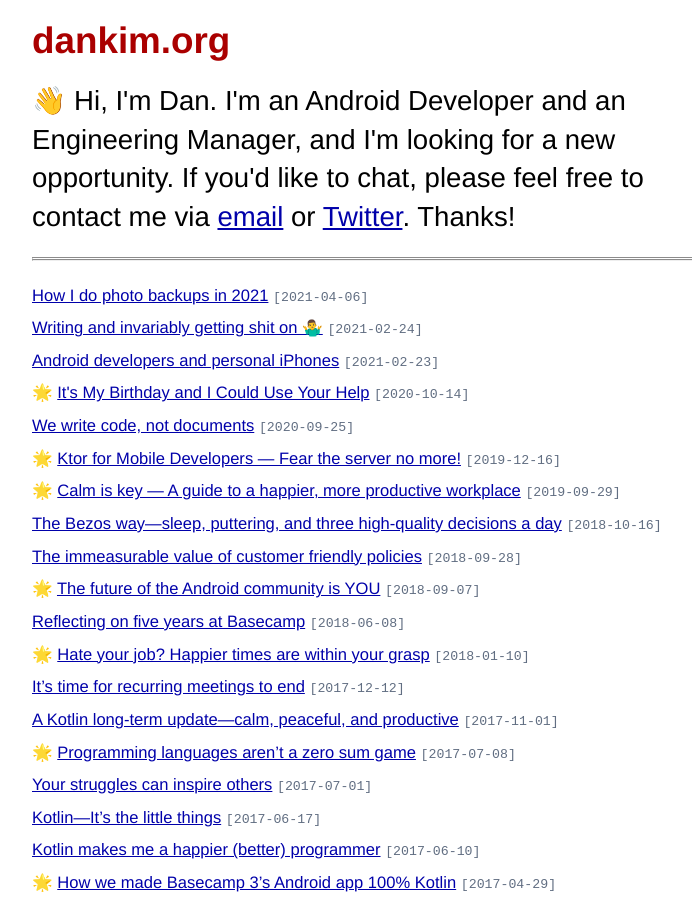
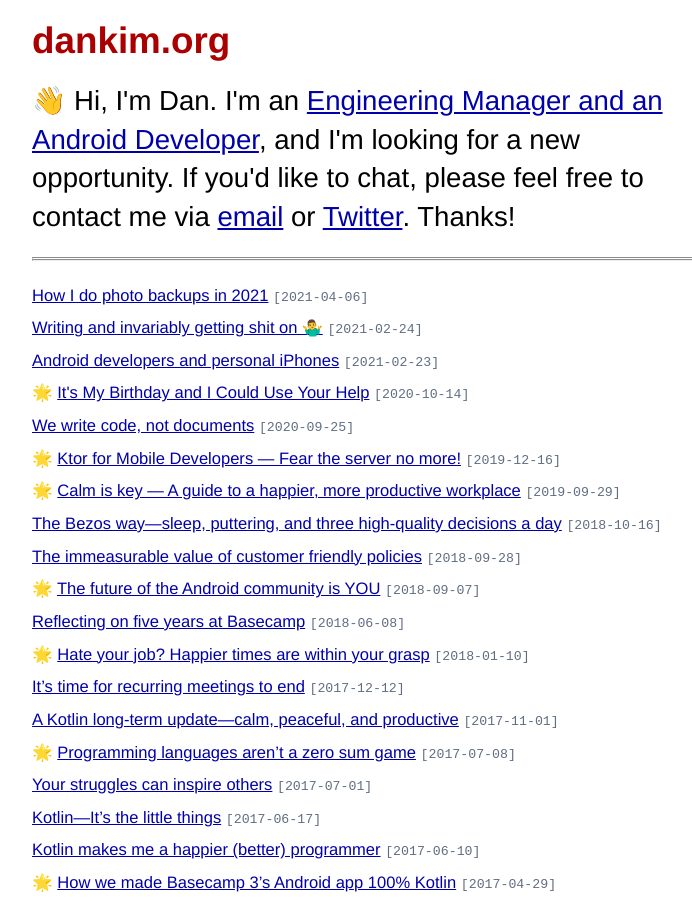
Before and after one commit to lateplate/lateplate.github.io, a Jekyll site: the page built from index.html, in a window 1280 px wide and 900 px high. Shown: the whole window, without its empty margins (273-965 px from the left). Built offline with Jekyll 4.4.1, drawn with Linux system fonts in a browser that asks for light colours.

Commit message:
Add resume link

```diff
--- a/index.html
+++ b/index.html
@@ -2,8 +2,8 @@
 layout: default
 title: dankim.org
 ---
-<p class="big">👋 Hi, I'm Dan. I'm an Android Developer and an Engineering Manager,
-  and I'm looking for a new opportunity. If you'd like to chat, please feel free to contact me
+<p class="big">👋 Hi, I'm Dan. I'm an <a href="https://docs.google.com/document/d/1SGW0VVI-5KFgxGgq7O2Gpty2WyrtdmXvmbcBICYdwo4/edit?usp=sharing">
+  Engineering Manager and an Android Developer</a>, and I'm looking for a new opportunity. If you'd like to chat, please feel free to contact me
   via <a href="mailto:hello@dankim.org">email</a> or <a href="https://twitter.com/dankim">Twitter</a>. Thanks!
 </p>
 <hr class="fancy"/>
```
